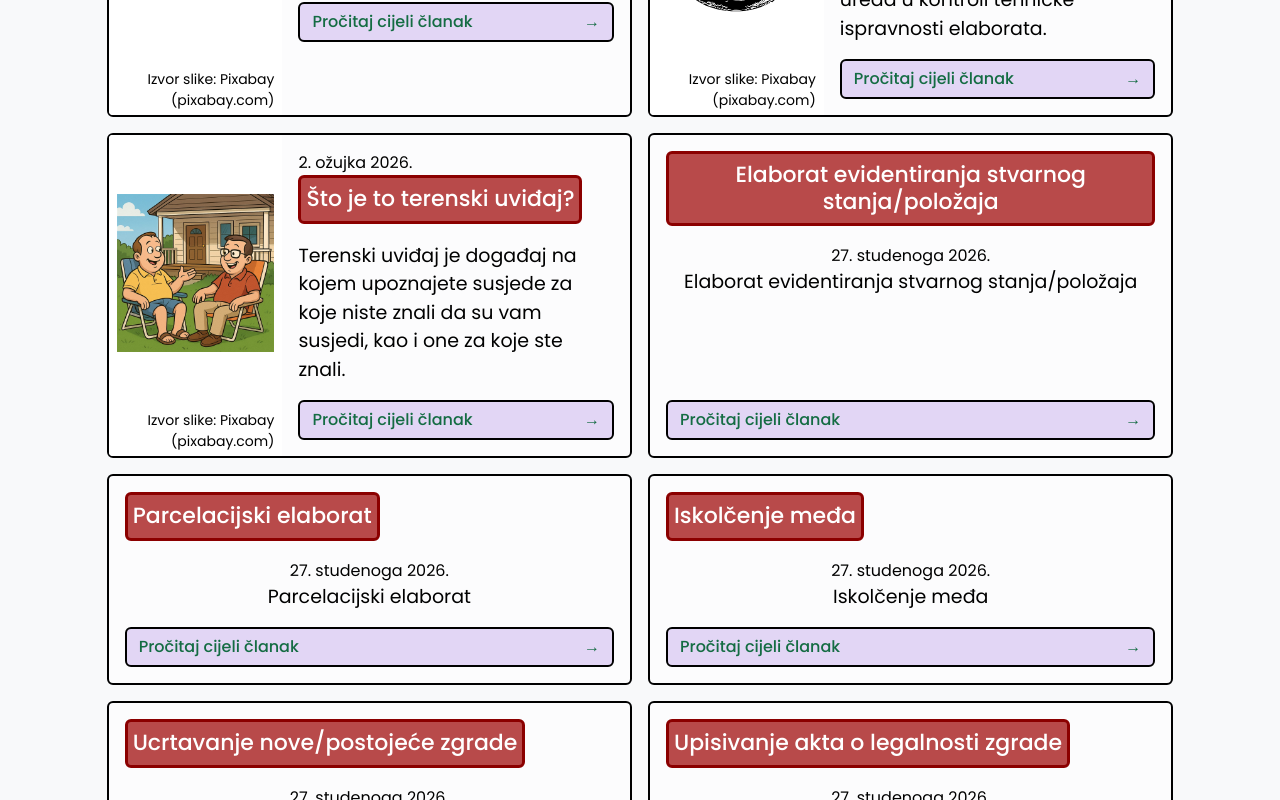
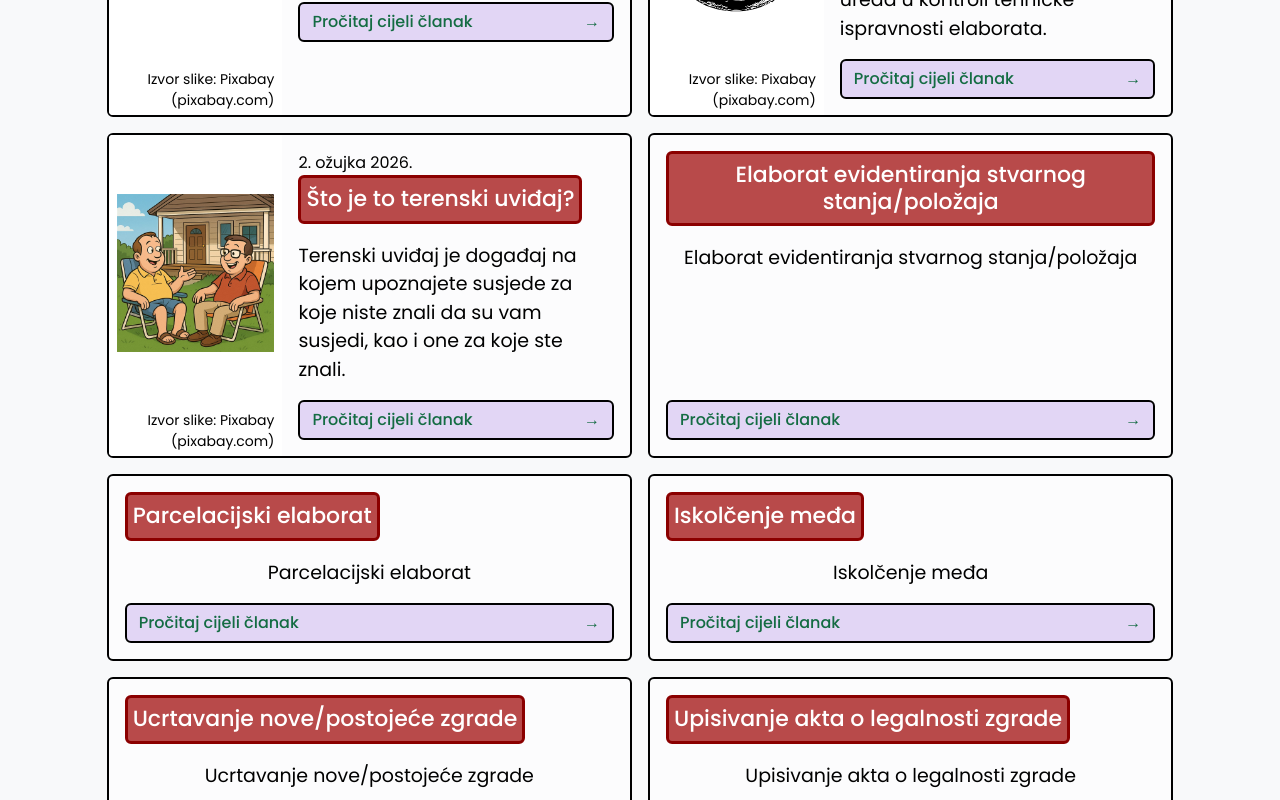
Before and after one commit to PatrikPazin/front-6_Moja_stranica_Patrik, a React (Create React App) app: page / in a window 1280 px wide. Shown: the part 3260-4060 px from the top of the page. Built offline with nearby package versions, Linux system fonts and the light colour scheme.

Commit message:
Članci s opisom poslova bez datuma
Co-Authored-By: Claude Sonnet 5.5 <noreply@anthropic.com>

```diff
--- a/src/components/Blog.js
+++ b/src/components/Blog.js
@@ -57,11 +57,14 @@ function Post({ clanak, id, aktivan, podijeljeno, onOtvori }) {
           </div>
         )}
         <div className={clanak.bezSlike ? "col-12 card-body d-flex flex-column text-center" : "col-12 col-sm-8 card-body"}>
-          {/* bez slike: naslov na vrhu u sredini, datum ispod njega */}
+          {/* bez slike: naslov na vrhu u sredini */}
           {clanak.bezSlike && naslov}
-          <time dateTime={clanak.datum} className="text-black" style={{ fontSize: FONT_DATUM }}>
-            {formatirajDatum(clanak.datum)}
-          </time>
+          {/* članci bez datuma (opisi poslova) ga ne prikazuju */}
+          {clanak.datum && (
+            <time dateTime={clanak.datum} className="text-black" style={{ fontSize: FONT_DATUM }}>
+              {formatirajDatum(clanak.datum)}
+            </time>
+          )}
           {!clanak.bezSlike && naslov}
           <p className="card-text text-secondary text-wrap text-break" style={{ whiteSpace: "pre-line", fontSize: FONT_TEKST }}>{clanak.sazetak}</p>
 
@@ -83,7 +86,7 @@ function Post({ clanak, id, aktivan, podijeljeno, onOtvori }) {
 
 // Sadržaj otvorenog članka (isti u prozoru preko stranice i u lijevoj polovici)
 function ClanakSadrzaj({ clanak, onZatvori }) {
-  const datum = (
+  const datum = clanak.datum && (
     <time dateTime={clanak.datum} className="text-black" style={{ fontSize: FONT_DATUM }}>{formatirajDatum(clanak.datum)}</time>
   );
   const naslov = (
@@ -99,7 +102,7 @@ function ClanakSadrzaj({ clanak, onZatvori }) {
 
       {/* otvoreni članak je bez slike (slika se vidi samo na kartici u popisu) */}
 
-      {/* bez slike: naslov na vrhu u sredini, datum ispod njega */}
+      {/* bez slike: naslov na vrhu u sredini */}
       {clanak.bezSlike ? <div className="text-center">{naslov}{datum}</div> : <>{datum}{naslov}</>}
       {clanak.tekst.map((o, i) => <p key={i} className="mb-3" style={{ fontSize: FONT_TEKST }}>{o}</p>)}
     </>
--- a/src/data.js
+++ b/src/data.js
@@ -217,7 +217,6 @@ export const clanci = [
   // Za sliku ukloni bezSlike i upiši slika, slikaAlt i izvor (kao kod članaka gore).
   {
     naslov: "Elaborat evidentiranja stvarnog stanja/položaja",
-    datum: "2026-11-27",
     bezSlike: true,
     sazetak: "Elaborat evidentiranja stvarnog stanja/položaja",
     tekst: [
@@ -226,7 +225,6 @@ export const clanci = [
   },
   {
     naslov: "Parcelacijski elaborat",
-    datum: "2026-11-27",
     bezSlike: true,
     sazetak: "Parcelacijski elaborat",
     tekst: [
@@ -235,7 +233,6 @@ export const clanci = [
   },
   {
     naslov: "Iskolčenje međa",
-    datum: "2026-11-27",
     bezSlike: true,
     sazetak: "Iskolčenje međa",
     tekst: [
@@ -244,7 +241,6 @@ export const clanci = [
   },
   {
     naslov: "Ucrtavanje nove/postojeće zgrade",
-    datum: "2026-11-27",
     bezSlike: true,
     sazetak: "Ucrtavanje nove/postojeće zgrade",
     tekst: [
@@ -253,7 +249,6 @@ export const clanci = [
   },
   {
     naslov: "Upisivanje akta o legalnosti zgrade",
-    datum: "2026-11-27",
     bezSlike: true,
     sazetak: "Upisivanje akta o legalnosti zgrade",
     tekst: [
@@ -262,7 +257,6 @@ export const clanci = [
   },
   {
     naslov: "Izmjena podataka o korištenju zgrade",
-    datum: "2026-11-27",
     bezSlike: true,
     sazetak: "Izmjena podataka o korištenju zgrade",
     tekst: [
@@ -271,7 +265,6 @@ export const clanci = [
   },
   {
     naslov: "Etažni elaborat",
-    datum: "2026-11-27",
     bezSlike: true,
     sazetak: "Etažni elaborat",
     tekst: [
@@ -280,7 +273,6 @@ export const clanci = [
   },
   {
     naslov: "Geodetska situacija stvarnog stanja",
-    datum: "2026-11-27",
     bezSlike: true,
     sazetak: "Geodetska situacija stvarnog stanja",
     tekst: [
@@ -289,7 +281,6 @@ export const clanci = [
   },
   {
     naslov: "Geodetska situacija građevne čestice",
-    datum: "2026-11-27",
     bezSlike: true,
     sazetak: "Geodetska situacija građevne čestice",
     tekst: [
@@ -298,7 +289,6 @@ export const clanci = [
   },
   {
     naslov: "Geodetski snimak za legalizaciju",
-    datum: "2026-11-27",
     bezSlike: true,
     sazetak: "Geodetski snimak za legalizaciju",
     tekst: [
@@ -307,7 +297,6 @@ export const clanci = [
   },
   {
     naslov: "Zahvat u prostoru",
-    datum: "2026-11-27",
     bezSlike: true,
     sazetak: "Zahvat u prostoru",
     tekst: [
@@ -316,7 +305,6 @@ export const clanci = [
   },
   {
     naslov: "Geodetski snimak izvedenog stanja",
-    datum: "2026-11-27",
     bezSlike: true,
     sazetak: "Geodetski snimak izvedenog stanja",
     tekst: [
@@ -325,7 +313,6 @@ export const clanci = [
   },
   {
     naslov: "Posebne podloge za razne svrhe",
-    datum: "2026-11-27",
     bezSlike: true,
     sazetak: "Posebne podloge za razne svrhe",
     tekst: [
@@ -334,7 +321,6 @@ export const clanci = [
   },
   {
     naslov: "Analiza i obrada podataka",
-    datum: "2026-11-27",
     bezSlike: true,
     sazetak: "Analiza i obrada podataka",
     tekst: [
@@ -343,7 +329,6 @@ export const clanci = [
   },
   {
     naslov: "Snimanje terena dronom i izrada DOF-a",
-    datum: "2026-11-27",
     bezSlike: true,
     sazetak: "Snimanje terena dronom i izrada DOF-a",
     tekst: [
@@ -352,7 +337,6 @@ export const clanci = [
   },
   {
     naslov: "Savjetovanje i konzultacije",
-    datum: "2026-11-27",
     bezSlike: true,
     sazetak: "Savjetovanje i konzultacije",
     tekst: [
```
